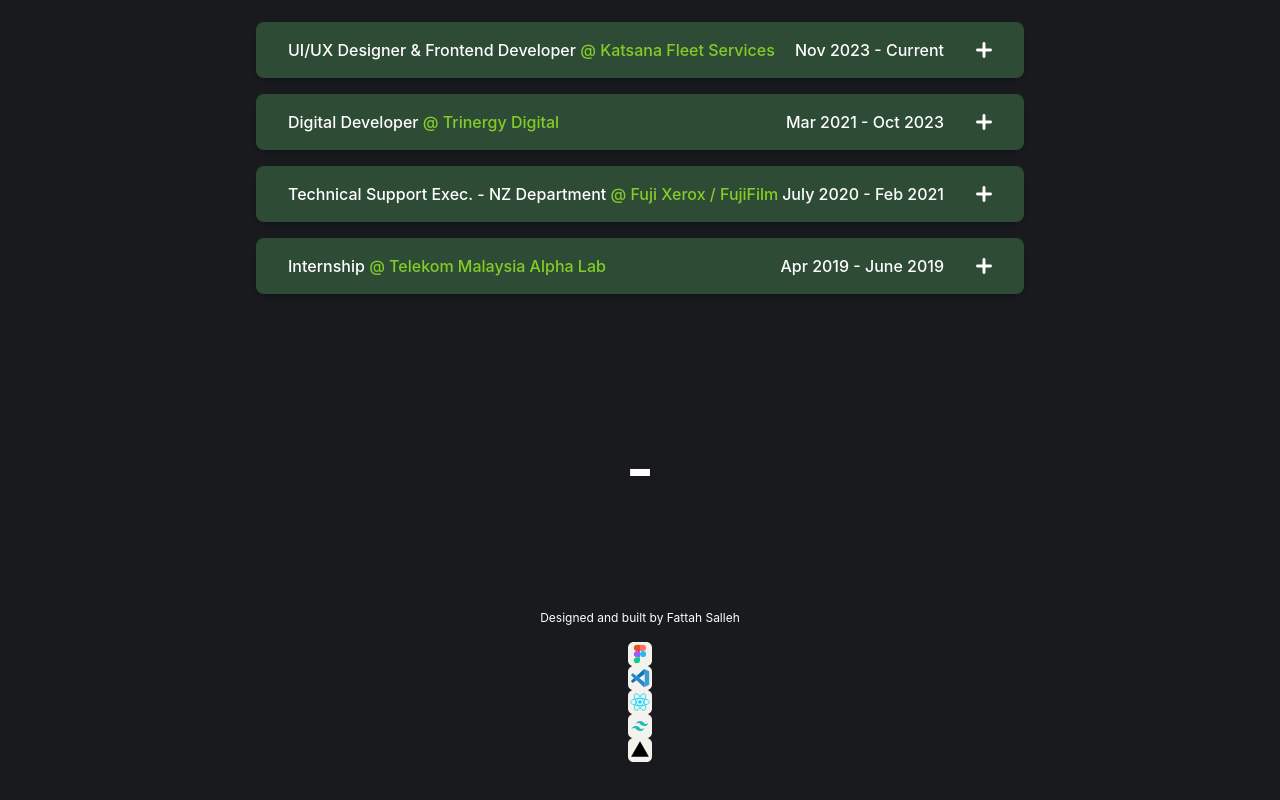
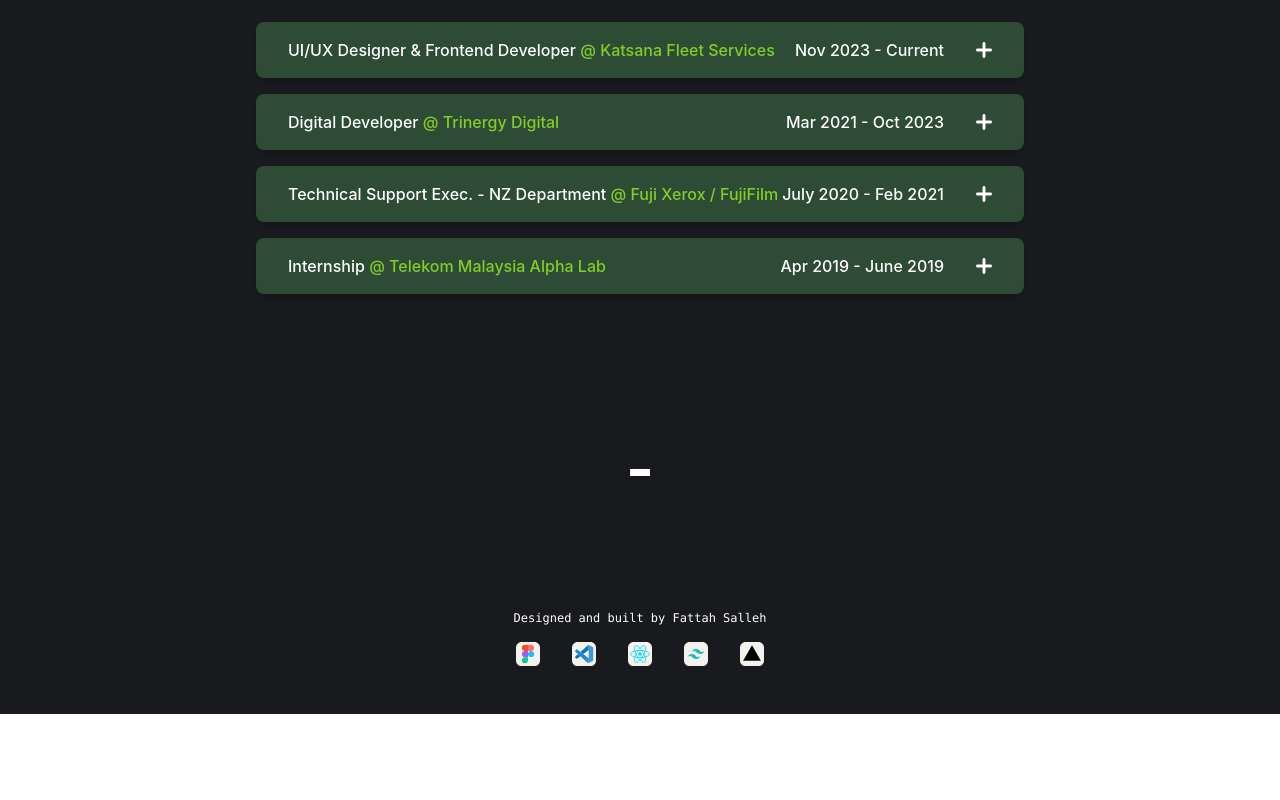
Before and after one commit to FattahSalleh/fattahsalleh.github.io, a React (Create React App) app in the folder fattah-portfolio/: page / in a window 1280 px wide. Shown: the part 2370-3170 px from the top of the page. After the commit the page ends 3084 px from the top, so only its background shows below. Built offline with nearby package versions, Linux system fonts and the light colour scheme.

Commit message:
style: fix and change styling for disclaimer tech

```diff
--- a/fattah-portfolio/src/components/Disclaimer/DisclaimerSection.tsx
+++ b/fattah-portfolio/src/components/Disclaimer/DisclaimerSection.tsx
@@ -12,28 +12,26 @@ export default function DisclaimerSection({
 				target="_blank"
 				rel="noreferrer"
 			>
-				<div className="text-xs text-center">
+				<div className="text-xs text-center font-mono">
 					Designed and built by Fattah Salleh
 				</div>
 			</a>
 			<div className="h-auto w-auto flex flex-row flex-no-wrap items-center justify-center">
-				<ul>
-					<li className="mt-4 mb-12 hover:scale-150 transition-transform duration-300">
-						{disclaimerData.map((tech, index) => (
-							<a
-								href={tech.src}
-								target="_blank"
-								rel="noreferrer"
-								key={index}
-							>
+				<ul className="flex flex-row flex-no-wrap">
+					{disclaimerData.map((tech, index) => (
+						<li
+							className="mt-4 mb-12 mx-4 hover:scale-150 transition-transform duration-300"
+							key={index}
+						>
+							<a href={tech.src} target="_blank" rel="noreferrer">
 								<img
 									src={tech.src}
 									alt={tech.alt}
 									className="w-6 h-auto"
 								/>
 							</a>
-						))}
-					</li>
+						</li>
+					))}
 				</ul>
 			</div>
 		</div>
```
